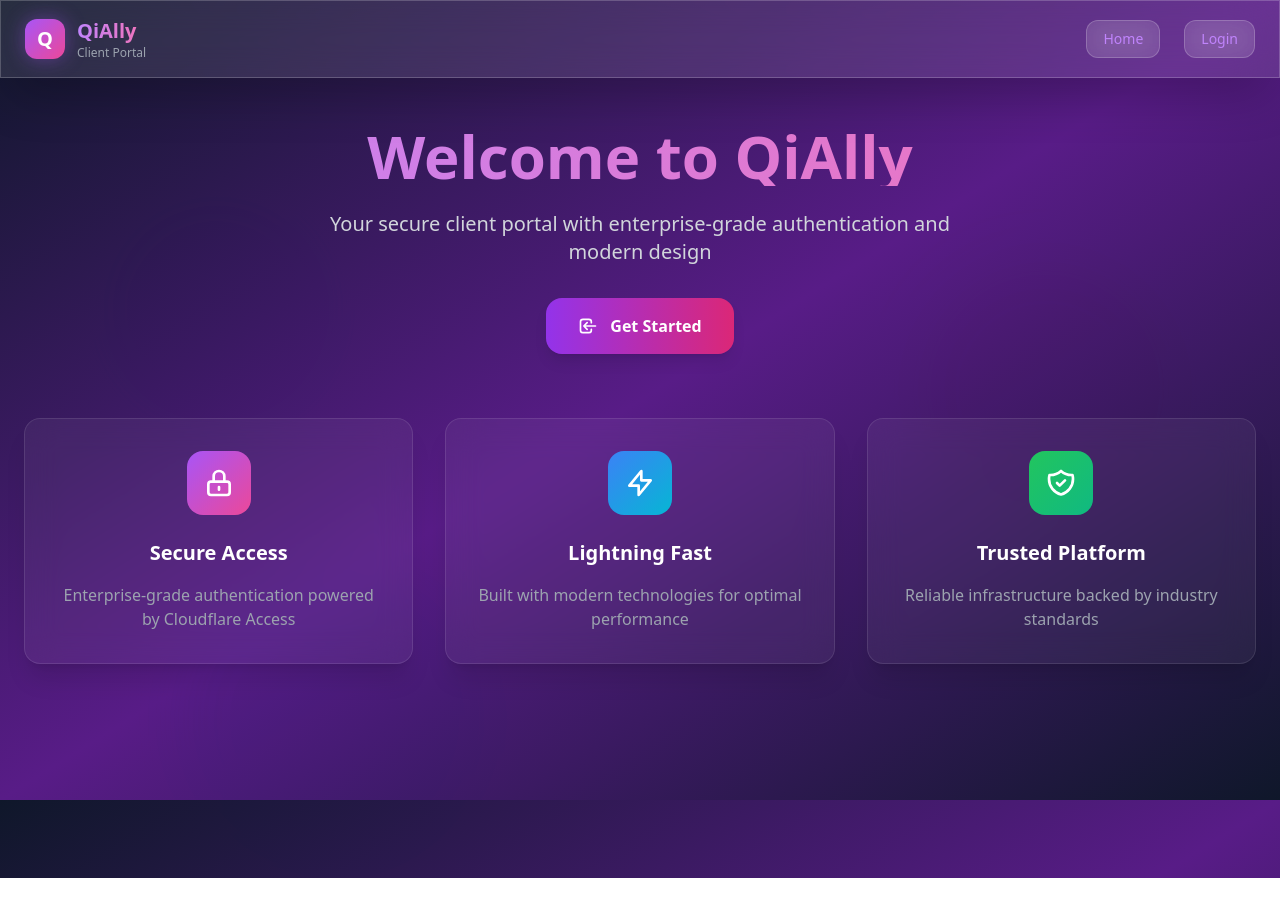
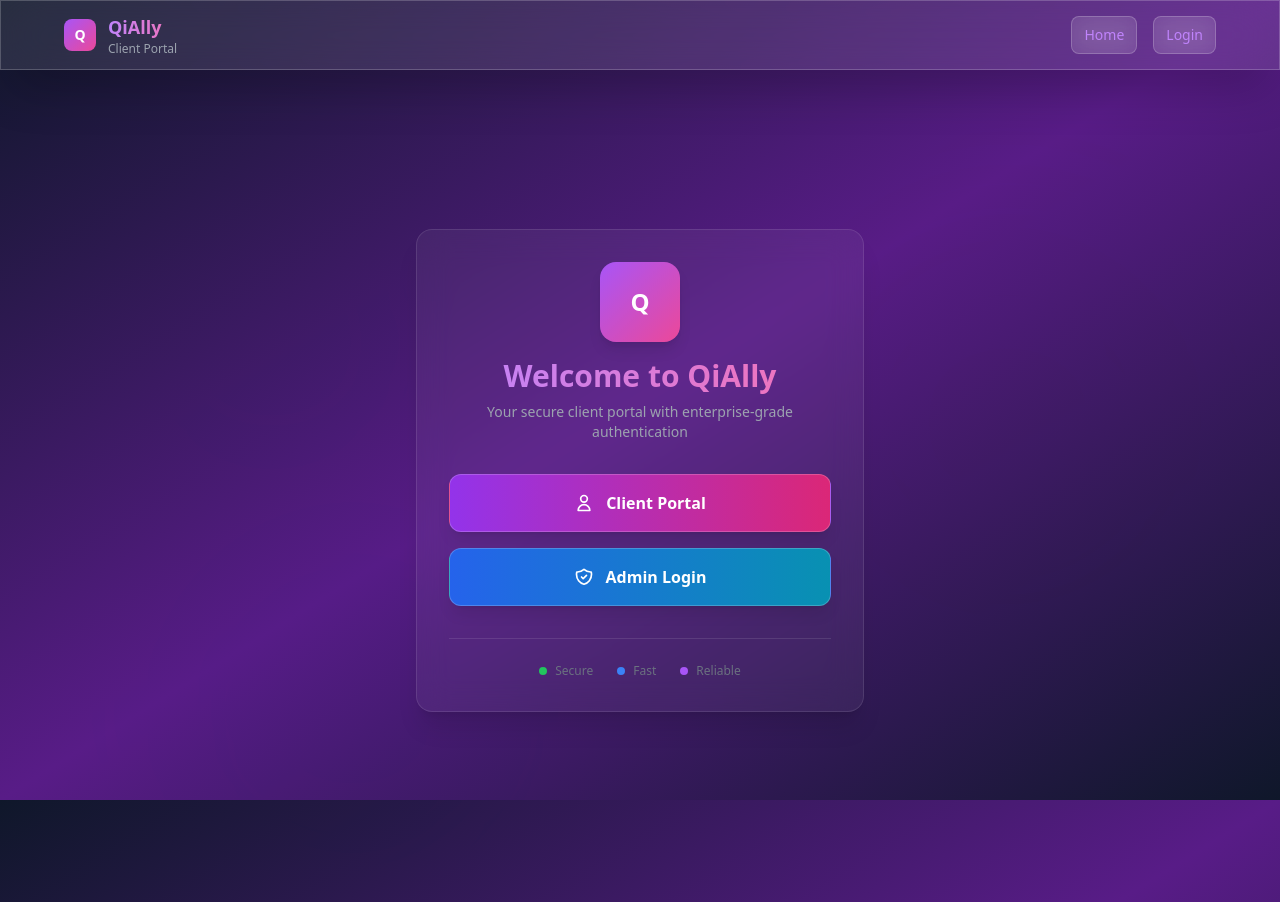
Before and after one commit to qiallyme/qiportal-client, a React (Vite) app: page / in a window 1280 px wide. Before the commit the page ends 878 px from the top, so only its background shows below. Built offline with nearby package versions, Linux system fonts and the light colour scheme.

Commit message:
Add modern glassmorphism design and authentication improvements

```diff
--- a/src/components/Header.jsx
+++ b/src/components/Header.jsx
@@ -5,37 +5,37 @@ function Header() {
   const { email, role } = useUser()
 
   return (
-    <header className="glass sticky top-0 z-50 px-6 py-4">
-      <div className="max-w-7xl mx-auto flex justify-between items-center">
+    <header className="glass sticky top-0 z-50 px-4 py-3">
+      <div className="max-w-6xl mx-auto flex justify-between items-center">
         {/* Logo */}
         <Link to="/" className="flex items-center space-x-3 group">
-          <div className="w-10 h-10 bg-gradient-to-br from-purple-500 to-pink-500 rounded-xl flex items-center justify-center glow group-hover:glow-hover transition-all duration-300">
-            <span className="text-white font-bold text-xl">Q</span>
+          <div className="w-8 h-8 bg-gradient-to-br from-purple-500 to-pink-500 rounded-lg flex items-center justify-center">
+            <span className="text-white font-bold text-sm">Q</span>
           </div>
           <div>
-            <h1 className="text-xl font-bold gradient-text">QiAlly</h1>
+            <h1 className="text-lg font-bold gradient-text">QiAlly</h1>
             <p className="text-xs text-gray-400">Client Portal</p>
           </div>
         </Link>
 
         {/* Navigation */}
-        <nav className="flex items-center space-x-6">
-          <Link to="/" className="glass-button px-4 py-2 rounded-xl text-sm font-medium">
+        <nav className="flex items-center space-x-4">
+          <Link to="/" className="glass-button px-3 py-2 rounded-lg text-sm font-medium">
             Home
           </Link>
-          <Link to="/login" className="glass-button px-4 py-2 rounded-xl text-sm font-medium">
+          <Link to="/login" className="glass-button px-3 py-2 rounded-lg text-sm font-medium">
             Login
           </Link>
 
           {/* User info */}
           {email && (
             <div className="flex items-center space-x-3">
-              <div className="glass-card px-3 py-1 rounded-lg">
-                <span className="text-xs text-gray-400">Role:</span>
-                <span className="ml-1 text-xs font-medium gradient-text-blue capitalize">{role}</span>
+              <div className="glass-card px-2 py-1 rounded text-xs">
+                <span className="text-gray-400">Role:</span>
+                <span className="ml-1 font-medium gradient-text-blue capitalize">{role}</span>
               </div>
-              <div className="w-8 h-8 bg-gradient-to-br from-purple-500 to-pink-500 rounded-full flex items-center justify-center">
-                <span className="text-white text-sm font-bold">
+              <div className="w-6 h-6 bg-gradient-to-br from-purple-500 to-pink-500 rounded-full flex items-center justify-center">
+                <span className="text-white text-xs font-bold">
                   {email.charAt(0).toUpperCase()}
                 </span>
               </div>
--- a/src/pages/Home.jsx
+++ b/src/pages/Home.jsx
@@ -1,96 +1,82 @@
 import { useUser } from '../context/UserContext'
-import { Link } from 'react-router-dom'
+import { Link, Navigate } from 'react-router-dom'
 
 function Home() {
   const { email, role } = useUser()
 
+  // If user is authenticated, redirect to appropriate dashboard
+  if (email) {
+    if (role === 'admin') {
+      return <Navigate to="/admin" replace />
+    } else if (role === 'client') {
+      return <Navigate to="/dashboard" replace />
+    }
+  }
+
   return (
-    <div className="min-h-screen relative overflow-hidden">
-      {/* Animated background elements */}
+    <div className="min-h-screen relative flex items-center justify-center p-4">
+      {/* Subtle animated background */}
       <div className="absolute inset-0">
-        <div className="absolute top-20 left-20 w-72 h-72 bg-purple-500/20 rounded-full mix-blend-multiply filter blur-xl opacity-30 animate-blob"></div>
-        <div className="absolute top-40 right-20 w-72 h-72 bg-pink-500/20 rounded-full mix-blend-multiply filter blur-xl opacity-30 animate-blob animation-delay-2000"></div>
-        <div className="absolute -bottom-8 left-40 w-72 h-72 bg-blue-500/20 rounded-full mix-blend-multiply filter blur-xl opacity-30 animate-blob animation-delay-4000"></div>
+        <div className="absolute top-20 left-20 w-96 h-96 bg-purple-500/5 rounded-full mix-blend-multiply filter blur-3xl animate-pulse"></div>
+        <div className="absolute top-40 right-20 w-96 h-96 bg-pink-500/5 rounded-full mix-blend-multiply filter blur-3xl animate-pulse" style={{animationDelay: '2s'}}></div>
+        <div className="absolute -bottom-8 left-40 w-96 h-96 bg-blue-500/5 rounded-full mix-blend-multiply filter blur-3xl animate-pulse" style={{animationDelay: '4s'}}></div>
       </div>
 
-      {/* Main content */}
-      <div className="relative z-10 max-w-7xl mx-auto px-6 py-12">
-        {/* Hero section */}
-        <div className="text-center mb-16">
-          <h1 className="text-6xl font-bold gradient-text mb-6">
-            Welcome to QiAlly
-          </h1>
-          <p className="text-xl text-gray-300 mb-8 max-w-2xl mx-auto">
-            Your secure client portal with enterprise-grade authentication and modern design
-          </p>
+      {/* Main centered card */}
+      <div className="relative z-10 w-full max-w-md">
+        <div className="glass-card p-8 text-center">
+          {/* QiAlly Logo */}
+          <div className="mb-8">
+            <div className="w-20 h-20 bg-gradient-to-br from-purple-500 to-pink-500 rounded-2xl flex items-center justify-center mx-auto mb-4 shadow-lg">
+              <span className="text-white font-bold text-2xl">Q</span>
+            </div>
+            <h1 className="text-3xl font-bold gradient-text mb-2">Welcome to QiAlly</h1>
+            <p className="text-gray-400 text-sm">Your secure client portal with enterprise-grade authentication</p>
+          </div>
 
-          {email ? (
-            <div className="space-y-4">
-              <div className="glass-card p-6 max-w-md mx-auto">
-                <p className="text-gray-400 mb-2">Welcome back,</p>
-                <p className="text-xl font-semibold text-white mb-4">{email}</p>
-                <div className="flex justify-center space-x-4">
-                  {role === 'admin' && (
-                    <Link to="/admin" className="glass-button px-6 py-3 rounded-xl font-medium glow-hover">
-                      Admin Panel
-                    </Link>
-                  )}
-                  {role === 'client' && (
-                    <Link to="/dashboard" className="glass-button px-6 py-3 rounded-xl font-medium glow-hover">
-                      Dashboard
-                    </Link>
-                  )}
-                  <Link to="/login" className="glass-button px-6 py-3 rounded-xl font-medium glow-hover">
-                    Profile
-                  </Link>
-                </div>
+          {/* Action Buttons */}
+          <div className="space-y-4">
+            <Link
+              to="/login"
+              className="block w-full px-6 py-4 bg-gradient-to-r from-purple-600 to-pink-600 text-white font-semibold rounded-xl shadow-lg hover:shadow-xl transform hover:scale-105 transition-all duration-300 glass-button"
+            >
+              <div className="flex items-center justify-center">
+                <svg className="w-5 h-5 mr-3" fill="none" stroke="currentColor" viewBox="0 0 24 24">
+                  <path strokeLinecap="round" strokeLinejoin="round" strokeWidth={2} d="M16 7a4 4 0 11-8 0 4 4 0 018 0zM12 14a7 7 0 00-7 7h14a7 7 0 00-7-7z" />
+                </svg>
+                Client Portal
+              </div>
+            </Link>
+
+            <Link
+              to="/login"
+              className="block w-full px-6 py-4 bg-gradient-to-r from-blue-600 to-cyan-600 text-white font-semibold rounded-xl shadow-lg hover:shadow-xl transform hover:scale-105 transition-all duration-300 glass-button"
+            >
+              <div className="flex items-center justify-center">
+                <svg className="w-5 h-5 mr-3" fill="none" stroke="currentColor" viewBox="0 0 24 24">
+                  <path strokeLinecap="round" strokeLinejoin="round" strokeWidth={2} d="M9 12l2 2 4-4m5.618-4.016A11.955 11.955 0 0112 2.944a11.955 11.955 0 01-8.618 3.04A12.02 12.02 0 003 9c0 5.591 3.824 10.29 9 11.622 5.176-1.332 9-6.03 9-11.622 0-1.042-.133-2.052-.382-3.016z" />
+                </svg>
+                Admin Login
+              </div>
+            </Link>
+          </div>
+
+          {/* Security badges */}
+          <div className="mt-8 pt-6 border-t border-white/10">
+            <div className="flex items-center justify-center space-x-6 text-xs text-gray-500">
+              <div className="flex items-center">
+                <div className="w-2 h-2 bg-green-500 rounded-full mr-2"></div>
+                Secure
+              </div>
+              <div className="flex items-center">
+                <div className="w-2 h-2 bg-blue-500 rounded-full mr-2"></div>
+                Fast
+              </div>
+              <div className="flex items-center">
+                <div className="w-2 h-2 bg-purple-500 rounded-full mr-2"></div>
+                Reliable
               </div>
             </div>
-          ) : (
-            <div className="space-y-6">
-              <Link
-                to="/login"
-                className="inline-flex items-center px-8 py-4 bg-gradient-to-r from-purple-600 to-pink-600 text-white font-semibold rounded-2xl shadow-lg hover:shadow-xl transform hover:scale-105 transition-all duration-300 glow-hover"
-              >
-                <svg className="w-5 h-5 mr-3" fill="none" stroke="currentColor" viewBox="0 0 24 24">
-                  <path strokeLinecap="round" strokeLinejoin="round" strokeWidth={2} d="M11 16l-4-4m0 0l4-4m-4 4h14m-5 4v1a3 3 0 01-3 3H6a3 3 0 01-3-3V7a3 3 0 013-3h7a3 3 0 013 3v1" />
-                </svg>
-                Get Started
-              </Link>
-            </div>
-          )}
-        </div>
-
-        {/* Features grid */}
-        <div className="grid grid-cols-1 md:grid-cols-3 gap-8 mb-16">
-          <div className="glass-card p-8 text-center group hover:transform hover:scale-105 transition-all duration-300">
-            <div className="w-16 h-16 bg-gradient-to-br from-purple-500 to-pink-500 rounded-2xl flex items-center justify-center mx-auto mb-6 group-hover:glow-hover">
-              <svg className="w-8 h-8 text-white" fill="none" stroke="currentColor" viewBox="0 0 24 24">
-                <path strokeLinecap="round" strokeLinejoin="round" strokeWidth={2} d="M12 15v2m-6 4h12a2 2 0 002-2v-6a2 2 0 00-2-2H6a2 2 0 00-2 2v6a2 2 0 002 2zm10-10V7a4 4 0 00-8 0v4h8z" />
-              </svg>
-            </div>
-            <h3 className="text-xl font-semibold text-white mb-4">Secure Access</h3>
-            <p className="text-gray-400">Enterprise-grade authentication powered by Cloudflare Access</p>
-          </div>
-
-          <div className="glass-card p-8 text-center group hover:transform hover:scale-105 transition-all duration-300">
-            <div className="w-16 h-16 bg-gradient-to-br from-blue-500 to-cyan-500 rounded-2xl flex items-center justify-center mx-auto mb-6 group-hover:glow-hover">
-              <svg className="w-8 h-8 text-white" fill="none" stroke="currentColor" viewBox="0 0 24 24">
-                <path strokeLinecap="round" strokeLinejoin="round" strokeWidth={2} d="M13 10V3L4 14h7v7l9-11h-7z" />
-              </svg>
-            </div>
-            <h3 className="text-xl font-semibold text-white mb-4">Lightning Fast</h3>
-            <p className="text-gray-400">Built with modern technologies for optimal performance</p>
-          </div>
-
-          <div className="glass-card p-8 text-center group hover:transform hover:scale-105 transition-all duration-300">
-            <div className="w-16 h-16 bg-gradient-to-br from-green-500 to-emerald-500 rounded-2xl flex items-center justify-center mx-auto mb-6 group-hover:glow-hover">
-              <svg className="w-8 h-8 text-white" fill="none" stroke="currentColor" viewBox="0 0 24 24">
-                <path strokeLinecap="round" strokeLinejoin="round" strokeWidth={2} d="M9 12l2 2 4-4m5.618-4.016A11.955 11.955 0 0112 2.944a11.955 11.955 0 01-8.618 3.04A12.02 12.02 0 003 9c0 5.591 3.824 10.29 9 11.622 5.176-1.332 9-6.03 9-11.622 0-1.042-.133-2.052-.382-3.016z" />
-              </svg>
-            </div>
-            <h3 className="text-xl font-semibold text-white mb-4">Trusted Platform</h3>
-            <p className="text-gray-400">Reliable infrastructure backed by industry standards</p>
           </div>
         </div>
       </div>
--- a/src/pages/Login.jsx
+++ b/src/pages/Login.jsx
@@ -1,74 +1,64 @@
 // src/pages/Login.jsx
-import { useContext, useEffect } from 'react';
+import { useContext, useEffect, useState } from 'react';
 import { useNavigate } from 'react-router-dom';
 import { UserContext } from '../context/UserContext';
 
 export default function Login() {
   const { email } = useContext(UserContext);
   const navigate = useNavigate();
+  const [isLoading, setIsLoading] = useState(true);
 
   useEffect(() => {
-    // Only redirect if we're sure there's no user (after a brief delay to allow context to load)
-    const timer = setTimeout(() => {
-      if (!email) {
+    // Check if user is already authenticated
+    if (email) {
+      // User is logged in, redirect to home
       navigate('/');
+    } else {
+      // User is not logged in, show login form
+      setIsLoading(false);
     }
-    }, 1000);
-
-    return () => clearTimeout(timer);
   }, [email, navigate]);
 
+  const handleSignIn = () => {
+    // Redirect to Cloudflare Access login
+    window.location.href = 'https://portal.qially.me/cdn-cgi/access/login';
+  };
+
+  if (isLoading) {
     return (
-    <div className="min-h-screen relative overflow-hidden">
-      {/* Animated background elements */}
-      <div className="absolute inset-0">
-        <div className="absolute top-20 left-20 w-72 h-72 bg-purple-500/20 rounded-full mix-blend-multiply filter blur-xl opacity-30 animate-blob"></div>
-        <div className="absolute top-40 right-20 w-72 h-72 bg-pink-500/20 rounded-full mix-blend-multiply filter blur-xl opacity-30 animate-blob animation-delay-2000"></div>
-        <div className="absolute -bottom-8 left-40 w-72 h-72 bg-blue-500/20 rounded-full mix-blend-multiply filter blur-xl opacity-30 animate-blob animation-delay-4000"></div>
+      <div className="min-h-screen flex items-center justify-center">
+        <div className="glass-card p-8 text-center">
+          <div className="animate-spin rounded-full h-8 w-8 border-b-2 border-purple-500 mx-auto mb-4"></div>
+          <p className="text-gray-400">Checking authentication...</p>
         </div>
+      </div>
+    );
+  }
 
-      {/* Main content */}
-      <div className="relative z-10 flex items-center justify-center min-h-screen p-4">
+  return (
+    <div className="min-h-screen flex items-center justify-center p-4">
       <div className="glass-card p-8 max-w-md w-full text-center">
         {/* Logo */}
         <div className="mb-8">
-            <div className="w-20 h-20 bg-gradient-to-br from-purple-500 to-pink-500 rounded-2xl flex items-center justify-center mx-auto mb-4 glow">
-              <span className="text-white font-bold text-2xl">Q</span>
+          <div className="w-16 h-16 bg-gradient-to-br from-purple-500 to-pink-500 rounded-xl flex items-center justify-center mx-auto mb-4">
+            <span className="text-white font-bold text-xl">Q</span>
           </div>
-            <h1 className="text-3xl font-bold gradient-text mb-2">Welcome</h1>
-            <p className="text-gray-400">QiAlly Client Portal</p>
+          <h1 className="text-2xl font-bold gradient-text mb-2">Welcome</h1>
+          <p className="text-gray-400 text-sm">QiAlly Client Portal</p>
         </div>
 
-          {email ? (
         <div className="space-y-6">
-              <div className="glass p-6 rounded-xl">
-                <p className="text-sm text-gray-400 mb-2">Logged in as:</p>
-                <p className="text-lg font-semibold text-white mb-4">{email}</p>
-                <div className="w-full h-2 bg-gray-700 rounded-full overflow-hidden">
-                  <div className="h-full bg-gradient-to-r from-purple-500 to-pink-500 rounded-full animate-pulse"></div>
-                </div>
-              </div>
-
-              <button className="w-full px-6 py-3 bg-gradient-to-r from-red-500 to-pink-500 hover:from-red-600 hover:to-pink-600 text-white font-semibold rounded-xl transition-all duration-300 transform hover:scale-105 glow-hover">
-                <svg className="w-5 h-5 inline mr-2" fill="none" stroke="currentColor" viewBox="0 0 24 24">
-                  <path strokeLinecap="round" strokeLinejoin="round" strokeWidth={2} d="M17 16l4-4m0 0l-4-4m4 4H7m6 4v1a3 3 0 01-3 3H6a3 3 0 01-3-3V7a3 3 0 013-3h4a3 3 0 013 3v1" />
-                </svg>
-                Log out
-              </button>
-            </div>
-          ) : (
-            <div className="space-y-6">
-              <div className="text-gray-400 mb-6">
+          <div className="text-gray-400">
             <p className="text-lg mb-2">Please sign in to access the portal</p>
             <p className="text-sm">Secure authentication powered by Cloudflare Access</p>
           </div>
 
-              <a
-                href="https://portal.qially.me/cdn-cgi/access/login"
-                className="inline-flex items-center justify-center w-full px-6 py-4 bg-gradient-to-r from-purple-600 to-pink-600 text-white font-semibold rounded-xl shadow-lg hover:shadow-xl transform hover:scale-105 transition-all duration-300 glow-hover"
+          <button
+            onClick={handleSignIn}
+            className="w-full px-6 py-3 bg-gradient-to-r from-purple-600 to-pink-600 text-white font-medium rounded-lg shadow-lg hover:shadow-xl transform hover:scale-105 transition-all duration-300"
           >
             <svg
-                  className="w-5 h-5 mr-3"
+              className="w-4 h-4 inline mr-2"
               fill="none"
               stroke="currentColor"
               viewBox="0 0 24 24"
@@ -81,24 +71,22 @@ export default function Login() {
               />
             </svg>
             Sign In with Cloudflare Access
-              </a>
+          </button>
 
-              <div className="flex items-center justify-center space-x-4 text-sm text-gray-500">
+          <div className="flex items-center justify-center space-x-4 text-xs text-gray-500">
             <div className="flex items-center">
-                  <div className="w-2 h-2 bg-green-500 rounded-full mr-2"></div>
+              <div className="w-2 h-2 bg-green-500 rounded-full mr-1"></div>
               Secure
             </div>
             <div className="flex items-center">
-                  <div className="w-2 h-2 bg-blue-500 rounded-full mr-2"></div>
+              <div className="w-2 h-2 bg-blue-500 rounded-full mr-1"></div>
               Fast
             </div>
             <div className="flex items-center">
-                  <div className="w-2 h-2 bg-purple-500 rounded-full mr-2"></div>
+              <div className="w-2 h-2 bg-purple-500 rounded-full mr-1"></div>
               Reliable
             </div>
           </div>
-            </div>
-          )}
         </div>
       </div>
     </div>
```
Also changed, not shown: src/App.jsx (+11 -2 lines), src/components/ProtectedRoute.jsx (+26 -3 lines). Lines whose indentation alone changed are shown as unchanged.
